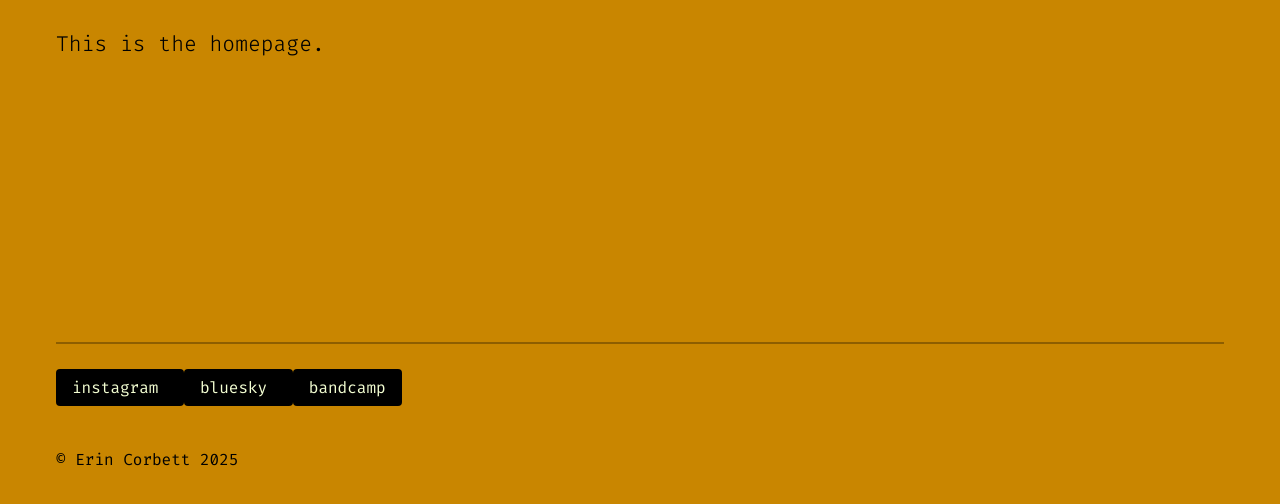
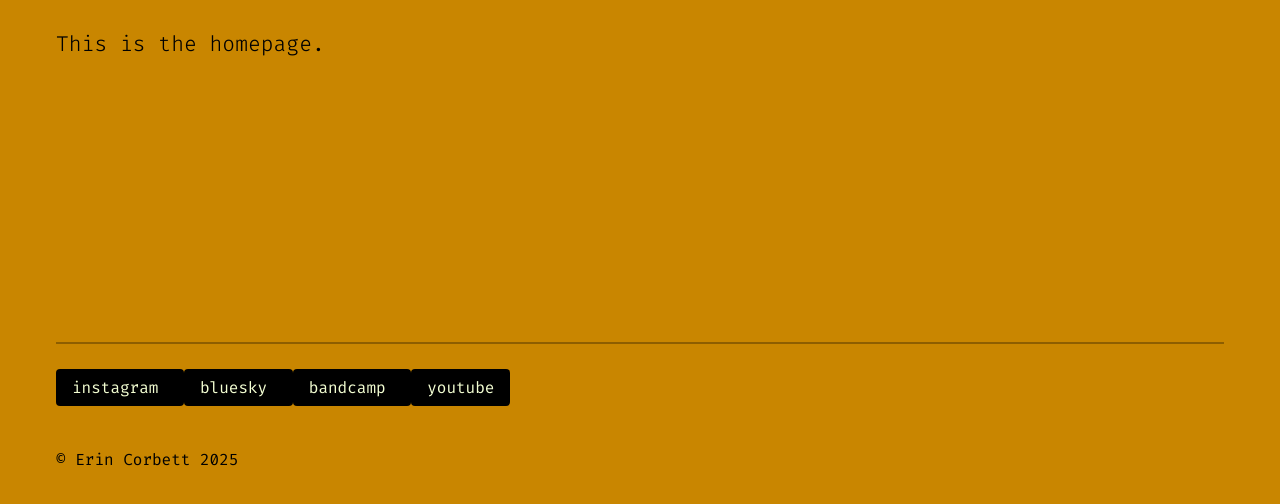
Before and after one commit to lexfeathers/erincorbett, an Astro site: page / in a window 1280 px wide. Shown: the part 296-800 px from the top of the page. Built offline with nearby package versions, Linux system fonts and the light colour scheme; Astro itself is replaced by a stand-in of ours.

Commit message:
Added youtube link

```diff
--- a/src/components/Footer.astro
+++ b/src/components/Footer.astro
@@ -27,6 +27,7 @@ import Social from "./Social.astro";
       <Social platform="instagram" username="erincorbettmusic" />
       <Social platform="bluesky" username="erincorbett" />
       <Social platform="bandcamp" username="erincorbett" />
+      <Social platform="youtube" username="UCVJf72_iK-LAKZnxki5yLIw" />
     </li>
   </ul>
   <p>&copy; Erin Corbett {new Date().getFullYear()}</p>
--- a/src/components/Social.astro
+++ b/src/components/Social.astro
@@ -15,6 +15,14 @@ const { platform, username } = Astro.props;
     <a
       class="button"
       href={`https://bsky.app/profile/${username}.bsky.social`}
+      target="_blank"
+    >
+      {platform}
+    </a>
+  ) : platform == "youtube" ? (
+    <a
+      class="button"
+      href={`https://${platform}.com/channel/${username}`}
       target="_blank"
     >
       {platform}
```
